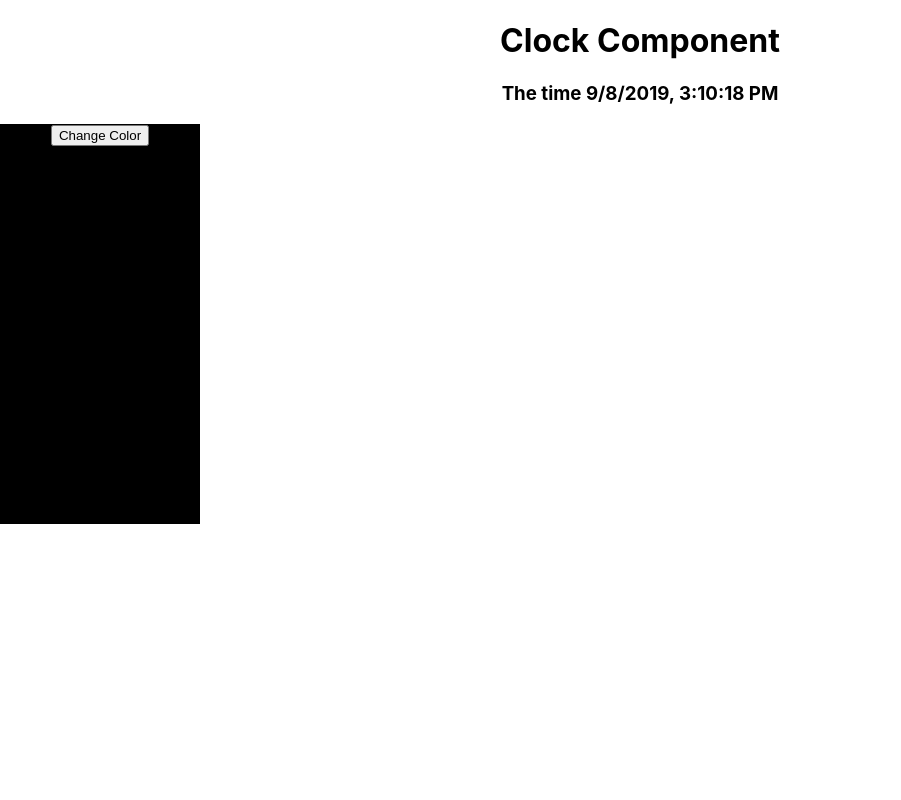
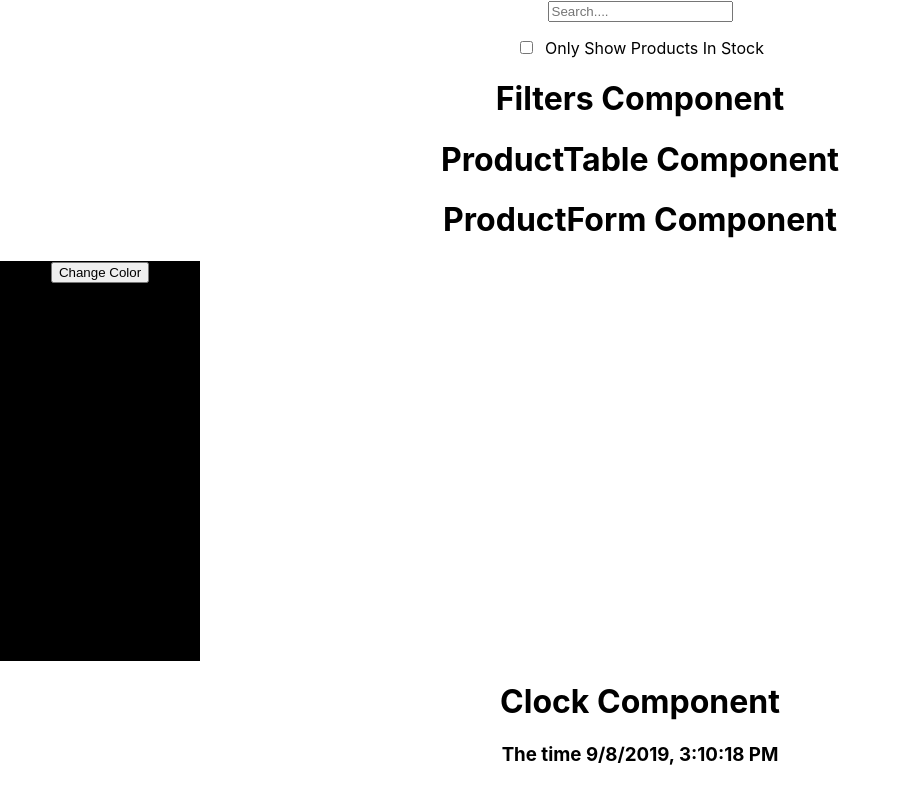
Before and after one commit to unbeatable-abayomi/Inventroy_system_mini, a React (Create React App) app: page / in a window 1280 px wide. Shown: the whole page, without its empty margins (0-901 px from the left). Built offline with nearby package versions, Linux system fonts and the light colour scheme.

Commit message:
productTable

```diff
--- a/src/App.js
+++ b/src/App.js
@@ -1,13 +1,15 @@
 import React from 'react';
 import './App.css';
-import Inventory from './Components/Invetory';
 import ColorBlock from './Components/ColorBlock';
+import Clock from './Components/Clock';
+import Products from './Components/Products';
 
 function App() {
 	return (
 		<div className="App">
-			<Inventory />
+			<Products />
 			<ColorBlock />
+			<Clock />
 		</div>
 	);
 }
--- a/src/Components/ColorBlock.jsx
+++ b/src/Components/ColorBlock.jsx
@@ -23,7 +23,7 @@ class ColorBlock extends React.Component {
 	render() {
 		return (
 			<div style={{ width: '200px', height: '400px', backgroundColor: this.state.backgroundColor }}>
-				<ColorChangeButton onClick={this.handleChange} />
+				<ColorChangeButton handleChange={this.handleChange} />
 			</div>
 		);
 	}
--- a/src/Components/ColorChangeButton.jsx
+++ b/src/Components/ColorChangeButton.jsx
@@ -12,7 +12,7 @@ class ColorChangeButton extends React.Component {
 	render() {
 		return (
 			<div>
-				<button onClick={this.handleClick}>Change Color</button>
+				<button onClick={this.props.handleChange}>Change Color</button>
 			</div>
 		);
 	}
--- /dev/null
+++ b/src/Components/Filters.jsx
@@ -0,0 +1,21 @@
+import React from 'react';
+
+class Filters extends React.Component {
+	render() {
+		return (
+			<div>
+				<form>
+					<input type="text" placeholder="Search...." />
+					<p>
+						<label>
+							<input type="checkbox" />
+							&nbsp; Only Show Products In Stock
+						</label>
+					</p>
+				</form>
+				<h1>Filters Component</h1>
+			</div>
+		);
+	}
+}
+export default Filters;
--- a/src/Components/Invetory.jsx
+++ /dev/null
@@ -1,12 +0,0 @@
-import React from 'react';
-import Clock from './Clock';
-
-function Inventory() {
-	return (
-		<div>
-			<Clock />
-		</div>
-	);
-}
-
-export default Inventory;
--- /dev/null
+++ b/src/Components/ProductForm.jsx
@@ -0,0 +1,12 @@
+import React from 'react';
+
+class ProductForm extends React.Component {
+	render() {
+		return (
+			<div>
+				<h1> ProductForm Component</h1>
+			</div>
+		);
+	}
+}
+export default ProductForm;
--- /dev/null
+++ b/src/Components/ProductRow-out-of-stock.css
@@ -0,0 +1,3 @@
+.ProductRow-out-of-stock {
+	color: red;
+}
--- /dev/null
+++ b/src/Components/ProductTable.jsx
@@ -0,0 +1,12 @@
+import React from 'react';
+
+class ProductTable extends React.Component {
+	render() {
+		return (
+			<div>
+				<h1>ProductTable Component</h1>
+			</div>
+		);
+	}
+}
+export default ProductTable;
--- /dev/null
+++ b/src/Components/Products.jsx
@@ -0,0 +1,25 @@
+import React from 'react';
+import Filters from './Filters';
+import ProductTable from './ProductTable';
+import ProductForm from './ProductForm';
+let PRODUCTS = {
+	'1' : { id: 1, category: 'Musical Instruments', price: '$459.99', stocked: true, name: 'Clarinet' },
+	'2' : { id: 2, category: 'Musical Instruments', price: '$5,000', stocked: true, name: 'Harpsicord' },
+	'3' : { id: 3, category: 'Musical Instruments', price: '$11,000', stocked: false, name: 'Fortepiano' },
+	'4' : { id: 4, category: 'Furniture', price: '$799', stocked: true, name: 'Chaise Lounge' },
+	'5' : { id: 5, category: 'Furniture', price: '$1,300', stocked: false, name: 'Dining Table' },
+	'6' : { id: 6, category: 'Furniture', price: '$100', stocked: true, name: 'Bean Bag' }
+};
+class Products extends React.Component {
+	render() {
+		return (
+			<div>
+				<Filters />
+				<ProductTable />
+				<ProductForm />
+			</div>
+		);
+	}
+}
+
+export default Products;
--- /dev/null
+++ b/src/Components/SortableColumnHeader.css
@@ -0,0 +1,3 @@
+.SortableColumnHeader-current{
+    background-color: #0ff;
+}
```
Also changed, not shown: src/Components/ProductRow.jsx (added, +20 -0 lines), src/Components/SortableColumnHeader.jsx (added).
